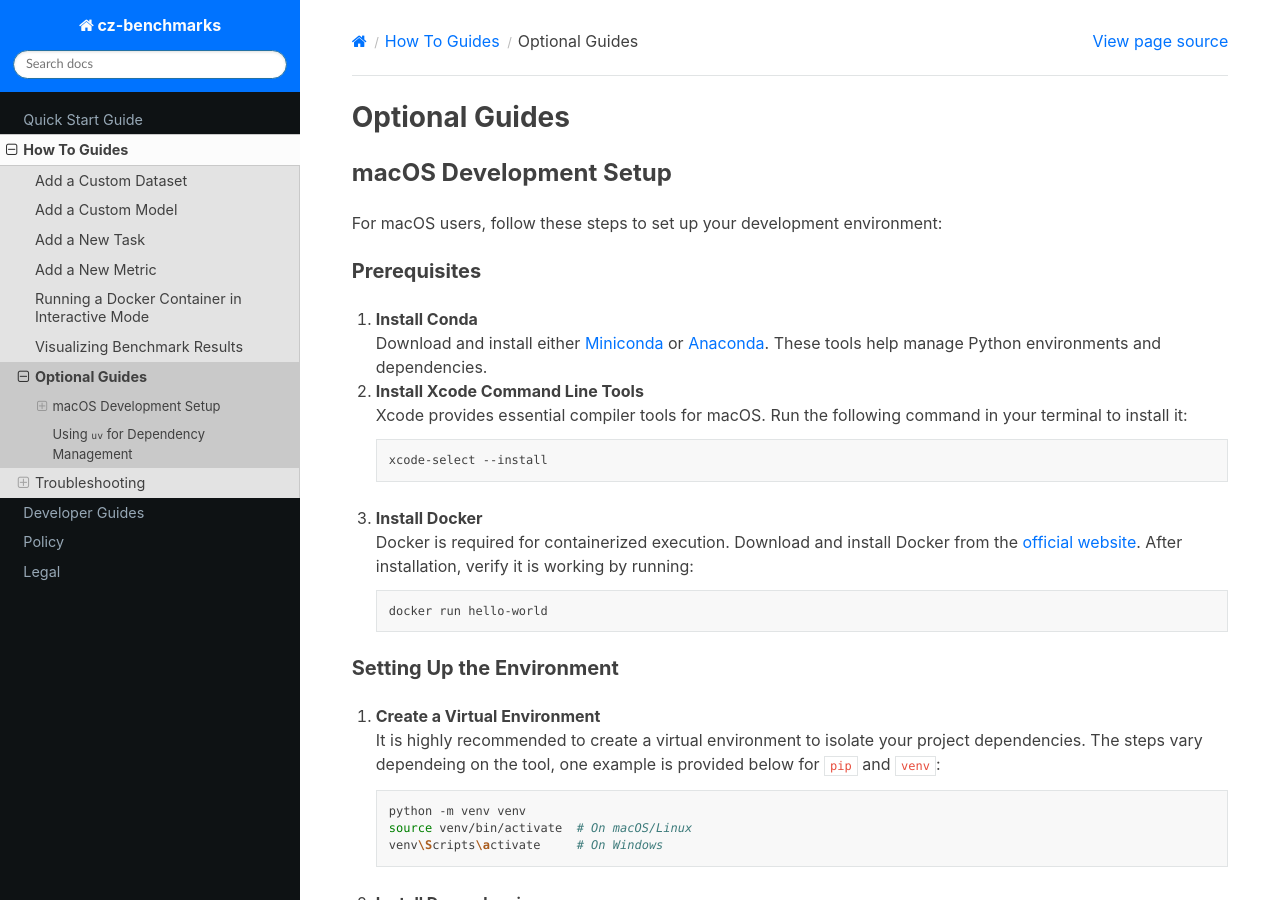
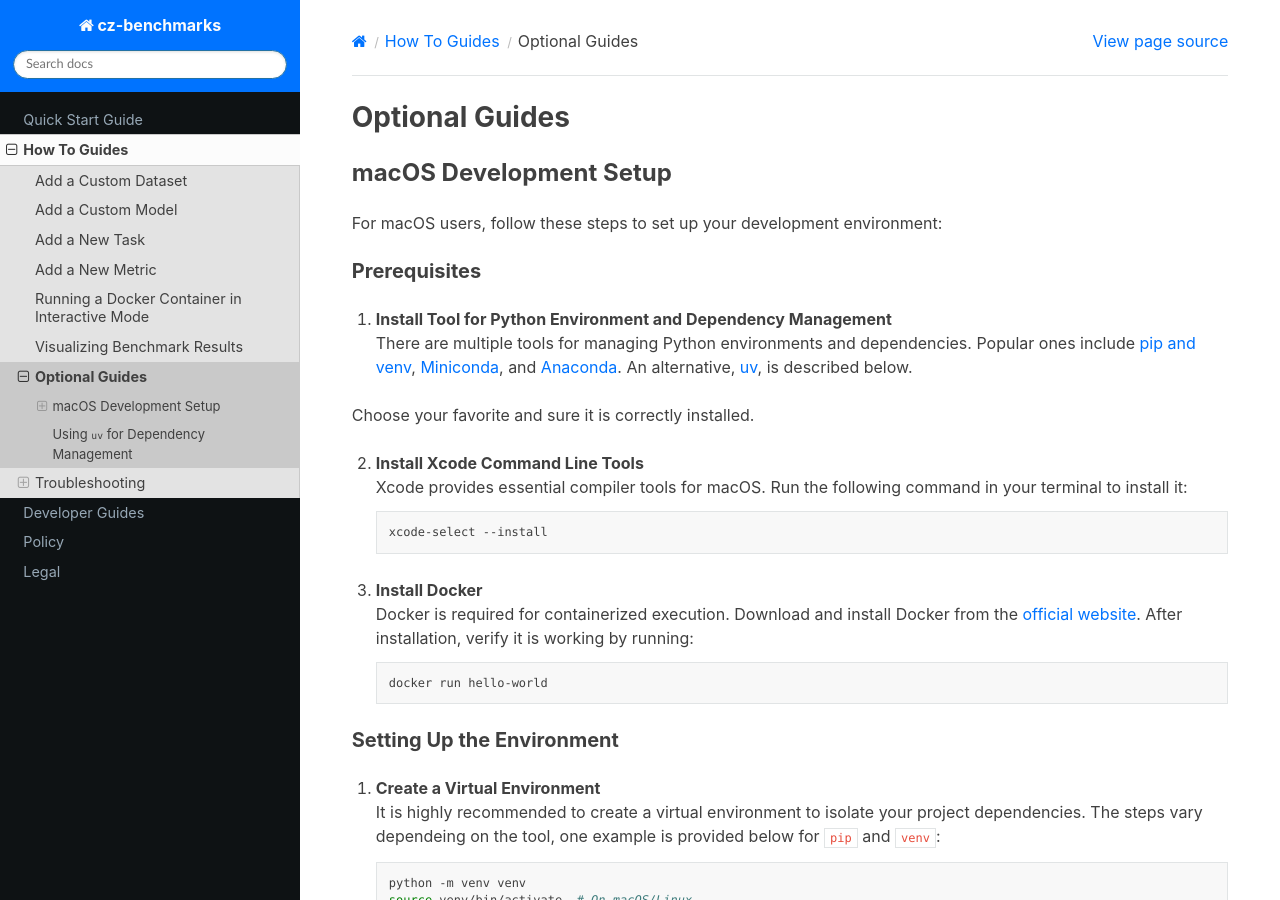
Before and after one commit to chanzuckerberg/cz-benchmarks, a Sphinx documentation site: the page built from docs/source/how_to_guides/optional_guides.md, in a window 1280 px wide and 900 px high. Built offline with Sphinx 7.4.7 and the Read the Docs theme 3.1.0, drawn with Linux system fonts in a browser that asks for light colours; pages that are not in the unit, such as notebooks, are missing from menus.

Commit message:
Update docs/source/how_to_guides/optional_guides.md
Co-authored-by: Michelle Gill <1757241+mlgill@users.noreply.github.com>

```diff
--- a/docs/source/how_to_guides/optional_guides.md
+++ b/docs/source/how_to_guides/optional_guides.md
@@ -6,8 +6,10 @@ For macOS users, follow these steps to set up your development environment:
 
 ### Prerequisites
 
-1. **Install Conda**
-    Download and install either [Miniconda](https://docs.conda.io/en/latest/miniconda.html) or [Anaconda](https://www.anaconda.com/products/distribution). These tools help manage Python environments and dependencies.
+1. **Install Tool for Python Environment and Dependency Management**
+    There are multiple tools for managing Python environments and dependencies. Popular ones include [pip and venv](https://packaging.python.org/en/latest/guides/installing-using-pip-and-virtual-environments/), [Miniconda](https://docs.conda.io/en/latest/miniconda.html), and [Anaconda](https://www.anaconda.com/products/distribution). An alternative, [uv](https://docs.astral.sh/uv/getting-started/installation/), is described below.
+
+Choose your favorite and sure it is correctly installed.
 
 2. **Install Xcode Command Line Tools**
     Xcode provides essential compiler tools for macOS. Run the following command in your terminal to install it:
```
